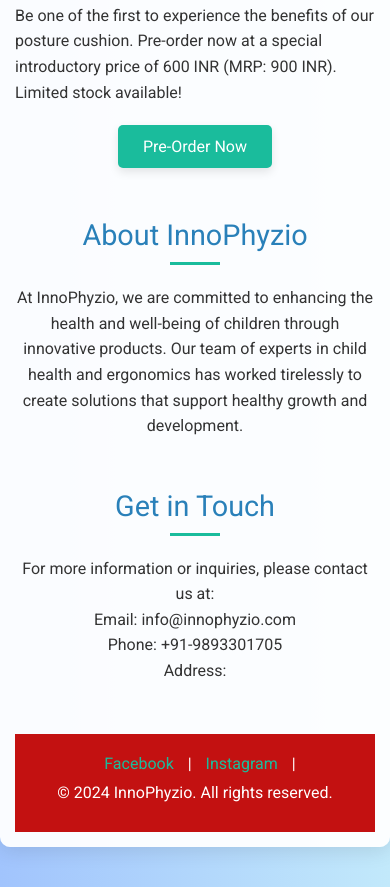
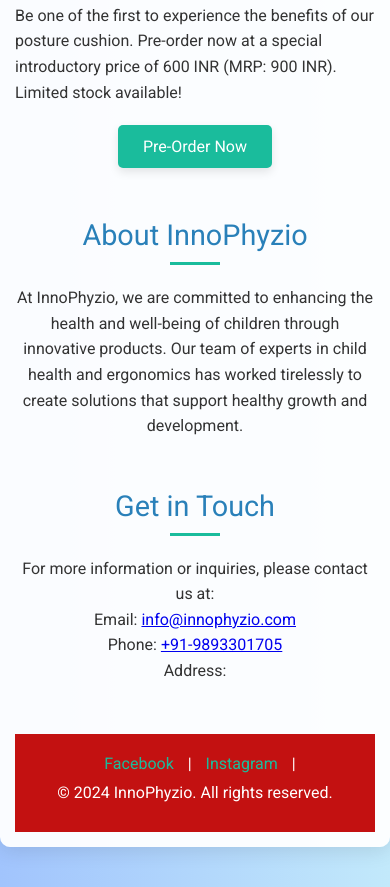
Before and after one commit to ShubhTiwari18237/Inno-Phyzio, a plain HTML site: page posture cushion.html in a window 390 px wide. Shown: the part 2457-3344 px from the top of the page. Drawn offline with Linux system fonts and the light colour scheme.

Commit message:
Add Anchor In Email And Phone

```diff
--- a/posture cushion.html
+++ b/posture cushion.html
@@ -267,8 +267,8 @@
             <div class="pc-section-title">Get in Touch</div>
             <div class="pc-section-content">
                 For more information or inquiries, please contact us at:<br>
-                Email: info@innophyzio.com<br>
-                Phone: +91-9893301705<br>
+                Email: <a href="mailto:info@innophyzio.com">info@innophyzio.com</a><br>
+                Phone: <a href="tel:+919893301705">+91-9893301705</a><br>
                 Address: <br>
             </div>
         </div>
```
